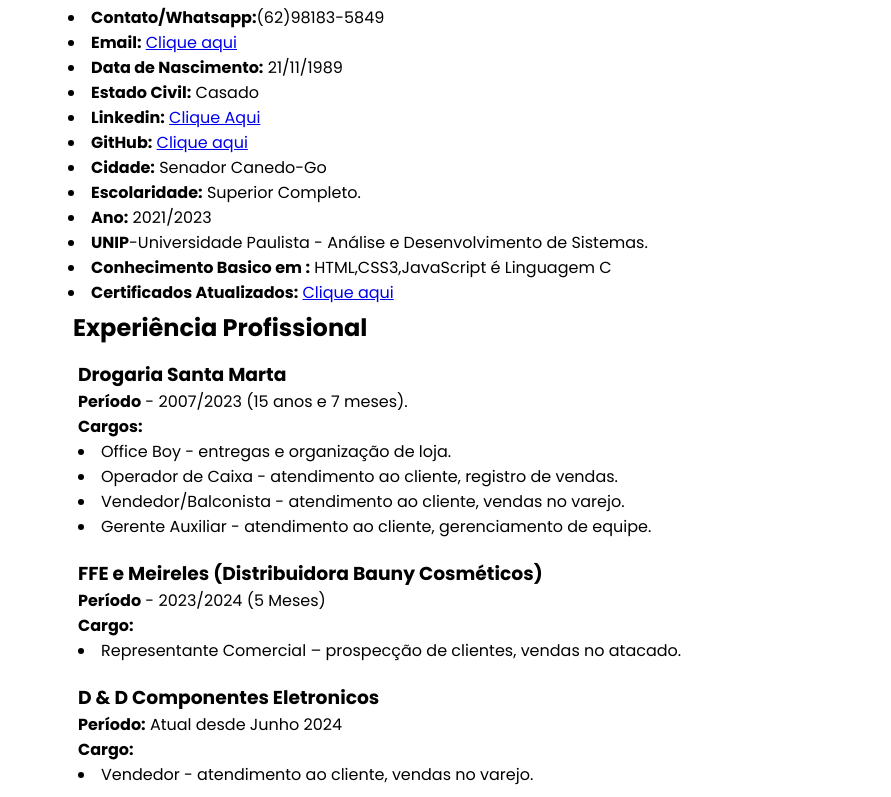
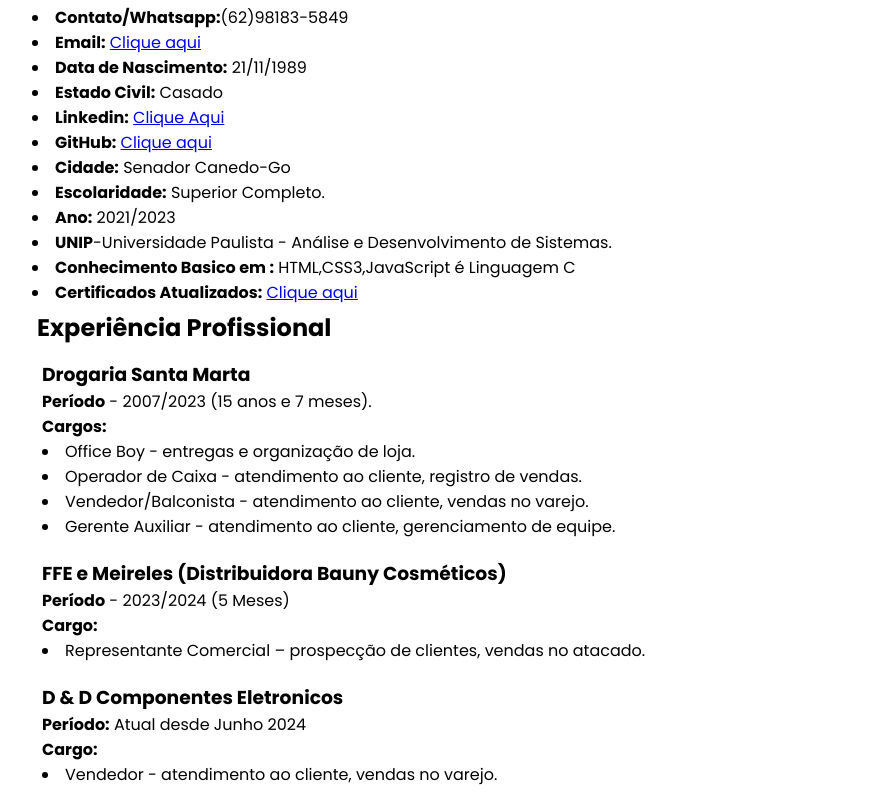
Before and after one commit to DiegoHenrique89/curriculo, a plain HTML site: page index.html in a window 1280 px wide. Shown: the part 50-847 px from the top of the page, without its empty margins (32-923 px from the left). Drawn offline with Linux system fonts and the light colour scheme.

Commit message:
Add files via upload

```diff
--- a/style.css
+++ b/style.css
@@ -17,10 +17,10 @@ h1{
     text-decoration: underline;
 }
 .contato{
-    margin-left: 100px;
+    margin-left: 5%;
 }
 .container{
-    margin-left: 100px;
+    margin-left: 5%;
 }
 h2{
     padding: 5px;
```
